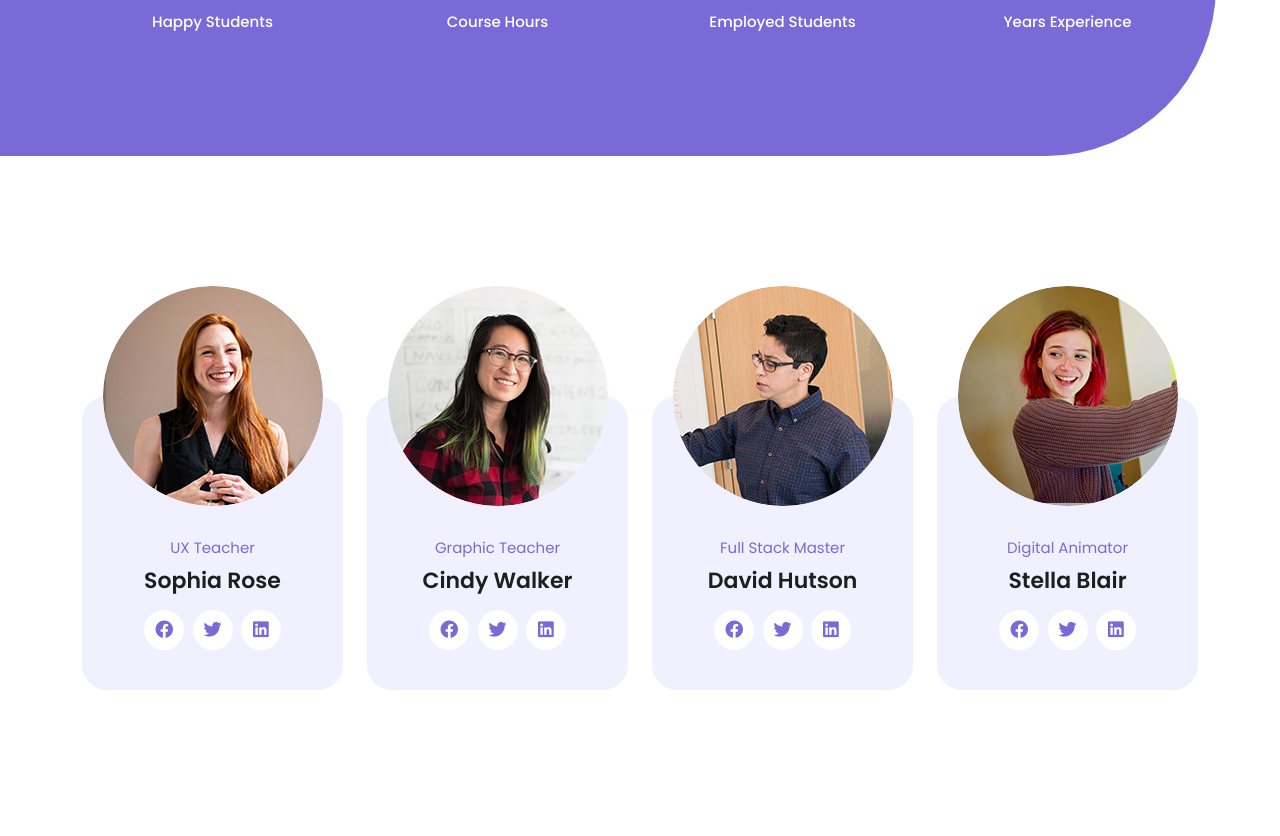
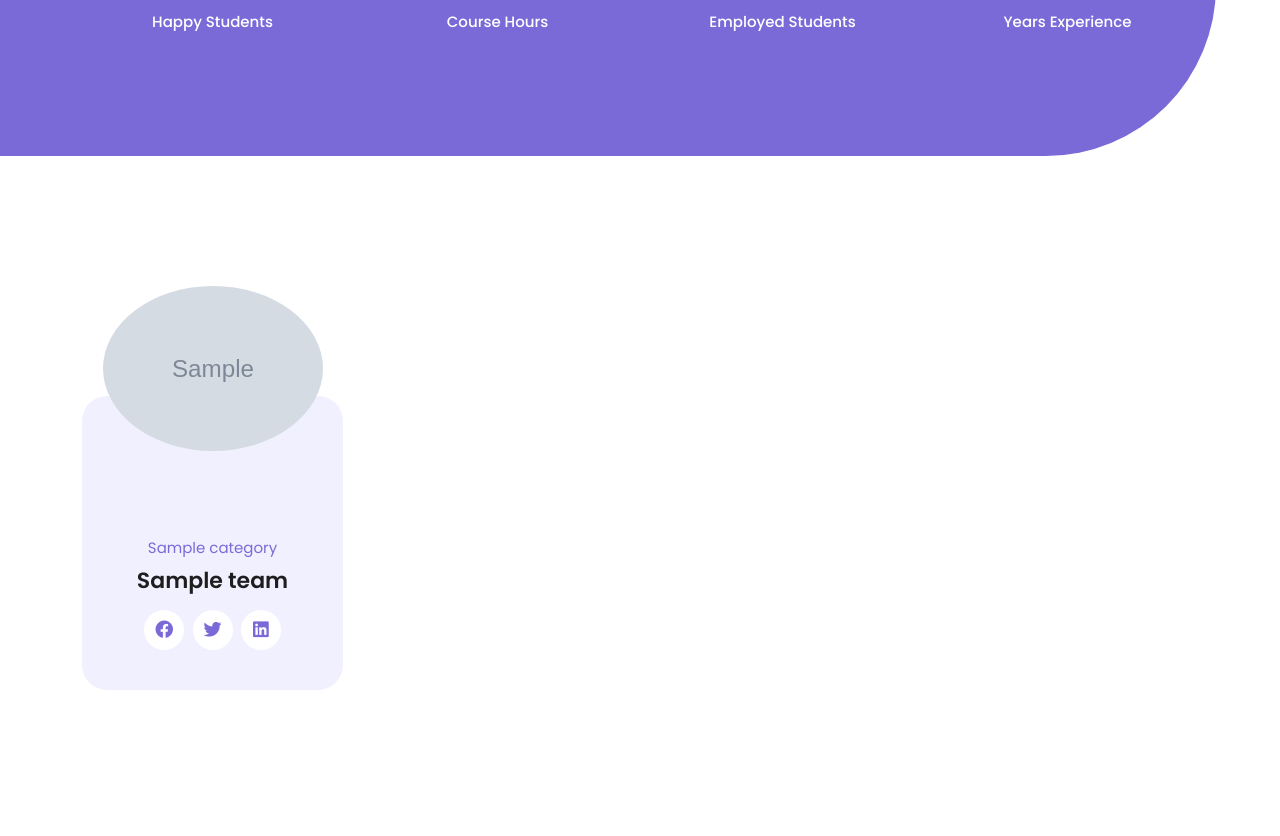
Before and after one commit to RALHI/SCHOLAR, a Django app: template indexapp/templates/indexapp/index.html in a window 1280 px wide. Shown: the part 3636-4472 px from the top of the page. Run offline with Django 5.2, Linux system fonts and the light colour scheme; the template is opened without the code that fills it: most values are stand-ins (such as "Sample title", 1, 10 or a date in 2020); grey boxes marked "Sample" are stand-in pictures; some libraries are stand-ins or nearby versions.

Commit message:
render the team details from views.py to team.html

```diff
--- a/indexapp/templates/indexapp/includes/team.html
+++ b/indexapp/templates/indexapp/includes/team.html
@@ -3,66 +3,23 @@
 <div class="team section" id="team">
       <div class="container">
         <div class="row">
+          {% for items in team %}
             <div class="col-lg-3 col-md-6">
               <div class="team-member">
                 <div class="main-content">
-                <img src="{% static 'indexapp/assets/images/member-01.jpg' %}" alt="">
+                  <img src="{% static 'indexapp/assets/images/'|add:items.image %}" alt="">
                   {% comment %} <img src="assets/images/member-01.jpg" alt=""> {% endcomment %}
-                <span class="category">UX Teacher</span>
-                <h4>Sophia Rose</h4>
+                  <span class="category">{{items.category}}</span>
+                  <h4>{{items.name}}</h4>
                   <ul class="social-icons">
-                  <li><a href="#"><i class="fab fa-facebook"></i></a></li>
-                  <li><a href="#"><i class="fab fa-twitter"></i></a></li>
-                  <li><a href="#"><i class="fab fa-linkedin"></i></a></li>
+                    <li><a href="{{items.facebook_url}}"><i class="fab fa-facebook"></i></a></li>
+                    <li><a href="{{items.twitter_url}}"><i class="fab fa-twitter"></i></a></li>
+                    <li><a href="{{items.linkdin_url}}"><i class="fab fa-linkedin"></i></a></li>
                   </ul>
                 </div>
               </div>
             </div>
-          <div class="col-lg-3 col-md-6">
-            <div class="team-member">
-              <div class="main-content">
-                <img src="{% static 'indexapp/assets/images/member-02.jpg' %}" alt="">
-                {% comment %} <img src="assets/images/member-02.jpg" alt=""> {% endcomment %}
-                <span class="category">Graphic Teacher</span>
-                <h4>Cindy Walker</h4>
-                <ul class="social-icons">
-                  <li><a href="#"><i class="fab fa-facebook"></i></a></li>
-                  <li><a href="#"><i class="fab fa-twitter"></i></a></li>
-                  <li><a href="#"><i class="fab fa-linkedin"></i></a></li>
-                </ul>
+          {% endfor %}
         </div>
       </div>
     </div>
-          <div class="col-lg-3 col-md-6">
-            <div class="team-member">
-              <div class="main-content">
-                <img src="{% static 'indexapp/assets/images/member-03.jpg' %}" alt="">
-                {% comment %} <img src="assets/images/member-03.jpg" alt=""> {% endcomment %}
-                <span class="category">Full Stack Master</span>
-                <h4>David Hutson</h4>
-                <ul class="social-icons">
-                  <li><a href="#"><i class="fab fa-facebook"></i></a></li>
-                  <li><a href="#"><i class="fab fa-twitter"></i></a></li>
-                  <li><a href="#"><i class="fab fa-linkedin"></i></a></li>
-                </ul>
-              </div>
-            </div>
-          </div>
-          <div class="col-lg-3 col-md-6">
-            <div class="team-member">
-              <div class="main-content">
-                <img src="{% static 'indexapp/assets/images/member-04.jpg' %}" alt="">
-                {% comment %} <img src="assets/images/member-04.jpg" alt=""> {% endcomment %}
-                <span class="category">Digital Animator</span>
-                <h4>Stella Blair</h4>
-                <ul class="social-icons">
-                  <li><a href="#"><i class="fab fa-facebook"></i></a></li>
-                  <li><a href="#"><i class="fab fa-twitter"></i></a></li>
-                  <li><a href="#"><i class="fab fa-linkedin"></i></a></li>
-                </ul>
-              </div>
-            </div>
-          </div>
-        </div>
-      </div>
-    </div>
```
Also changed, not shown: indexapp/views.py (+36 -0 lines). Lines whose indentation alone changed are shown as unchanged.
